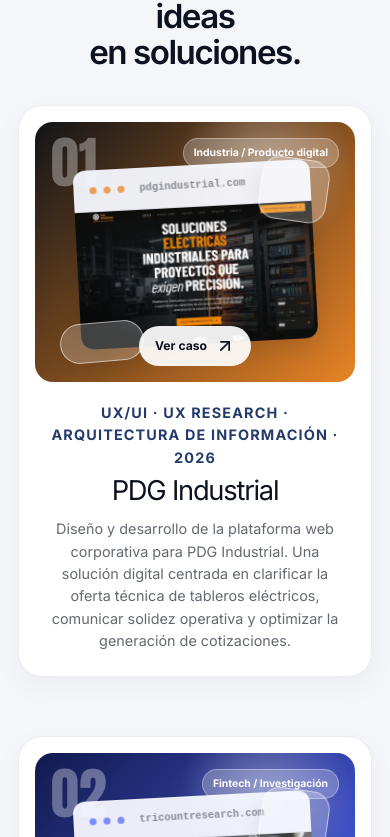
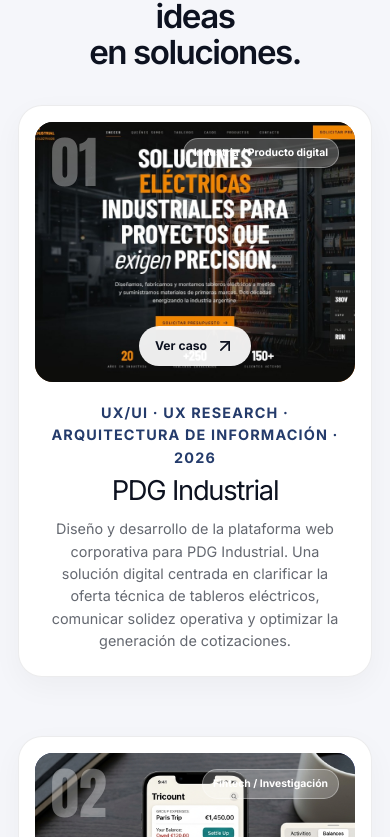
Before and after one commit to fabri16/fabrizio-portfolio, a React (Vite) app: page / in a window 390 px wide. Shown: the part 1207-2044 px from the top of the page. Built offline with nearby package versions, Linux system fonts and the light colour scheme.

Commit message:
feat: display project cover images full bleed and center floating academic training icons on mobile

```diff
--- a/src/components/Projects.tsx
+++ b/src/components/Projects.tsx
@@ -49,22 +49,32 @@
             style={{ '--project-accent': project.accent, '--project-secondary': project.secondary, '--stack-index': index } as React.CSSProperties}
           >
             <div className="project-visual">
-              <span className="project-number">{project.index}</span><span className="project-category">{project.label}</span>
-              <div className="project-art" aria-hidden="true">
-                {project.image ? (
-                  <div className="project-window mockup-window">
-                    <div className="window-bar"><i /><i /><i /><span className="window-url">{project.title.toLowerCase().replace(/\s+/g, '')}.com</span></div>
-                    <img src={project.image} alt={project.title} className="mockup-img" />
-                  </div>
-                ) : (
+              {project.image ? (
+                <img
+                  src={project.image}
+                  alt={project.title}
+                  className="project-cover-img"
+                  style={{
+                    position: 'absolute',
+                    inset: 0,
+                    width: '100%',
+                    height: '100%',
+                    objectFit: 'cover',
+                    zIndex: 0
+                  }}
+                />
+              ) : (
+                <div className="project-art" aria-hidden="true" style={{ zIndex: 0 }}>
                   <div className="project-window">
                     <div className="window-bar"><i /><i /><i /></div>
                     <div className="window-grid"><span /><span /><span /><span /><span /><span /></div>
                   </div>
-                )}
-                <div className="floating-panel panel-one" /><div className="floating-panel panel-two" />
-              </div>
-              <button type="button" className="project-open" onClick={() => setSelected(project)}>Ver caso <ArrowUpRight size={20} /></button>
+                  <div className="floating-panel panel-one" /><div className="floating-panel panel-two" />
+                </div>
+              )}
+              <span className="project-number" style={{ zIndex: 1 }}>{project.index}</span>
+              <span className="project-category" style={{ zIndex: 1 }}>{project.label}</span>
+              <button type="button" className="project-open" onClick={() => setSelected(project)} style={{ zIndex: 1 }}>Ver caso <ArrowUpRight size={20} /></button>
             </div>
             <div className="project-meta"><div><p>{project.discipline} · {project.year}</p><h3>{project.title}</h3></div><p>{project.description}</p></div>
           </motion.article>
@@ -104,14 +114,19 @@
                     )}
                   </div>
                 </div>
-                <div className="case-cover">
+                <div className="case-cover" style={{ overflow: 'hidden', position: 'relative' }}>
                   {selected.image ? (
-                    <div className="project-window large mockup-window">
-                      <div className="window-bar"><i /><i /><i /><span className="window-url">{selected.title.toLowerCase().replace(/\s+/g, '')}.com</span></div>
-                      <img src={selected.image} alt={selected.title} className="mockup-img" />
-                    </div>
+                    <img
+                      src={selected.image}
+                      alt={selected.title}
+                      style={{
+                        width: '100%',
+                        height: '100%',
+                        objectFit: 'cover'
+                      }}
+                    />
                   ) : (
-                    <div className="project-window large">
+                    <div className="project-window large" style={{ transform: 'none' }}>
                       <div className="window-bar"><i /><i /><i /></div>
                       <div className="window-grid"><span /><span /><span /><span /><span /><span /></div>
                     </div>
--- a/src/index.css
+++ b/src/index.css
@@ -601,13 +601,7 @@
   .contact-card-wrap { max-width: 760px; justify-self: stretch; }
 }
 
-@media (max-width: 720px) {
-  .services-section .section-heading-no-label { text-align: left; }
-  .about-lead { font-size: clamp(1.25rem, 6.4vw, 2rem); line-height: 1.48; }
-  .academic-icons { justify-content: center; margin: 30px auto 12px; }
-  .academic-icon-secondary { margin-left: 54px !important; }
-  .contact-card-wrap { padding: 24px 18px; border-radius: 26px; }
-}
+
 
 /* Refinements v5 */
 .secondary-reveal {
@@ -1068,8 +1062,19 @@
   .education-item > span { font-size: 0.68rem !important; padding-top: 0 !important; }
   .education-item h4 { font-size: 1.2rem !important; text-align: center !important; }
   .education-item p { font-size: 0.88rem !important; margin-top: 2px !important; text-align: center !important; }
-  .academic-icons { margin-left: 0 !important; justify-content: center !important; }
-  .academic-icon-secondary { margin-left: 0 !important; }
+  .academic-icons {
+    display: flex !important;
+    flex-direction: row !important;
+    justify-content: center !important;
+    align-items: center !important;
+    gap: 20px !important;
+    margin: 30px auto 12px !important;
+    width: 100% !important;
+  }
+  .academic-icon-secondary {
+    margin-left: 0 !important;
+    margin-top: 0 !important;
+  }
 
   /* Process section mobile (Centered) */
   .process-list { width: 100% !important; }
```
